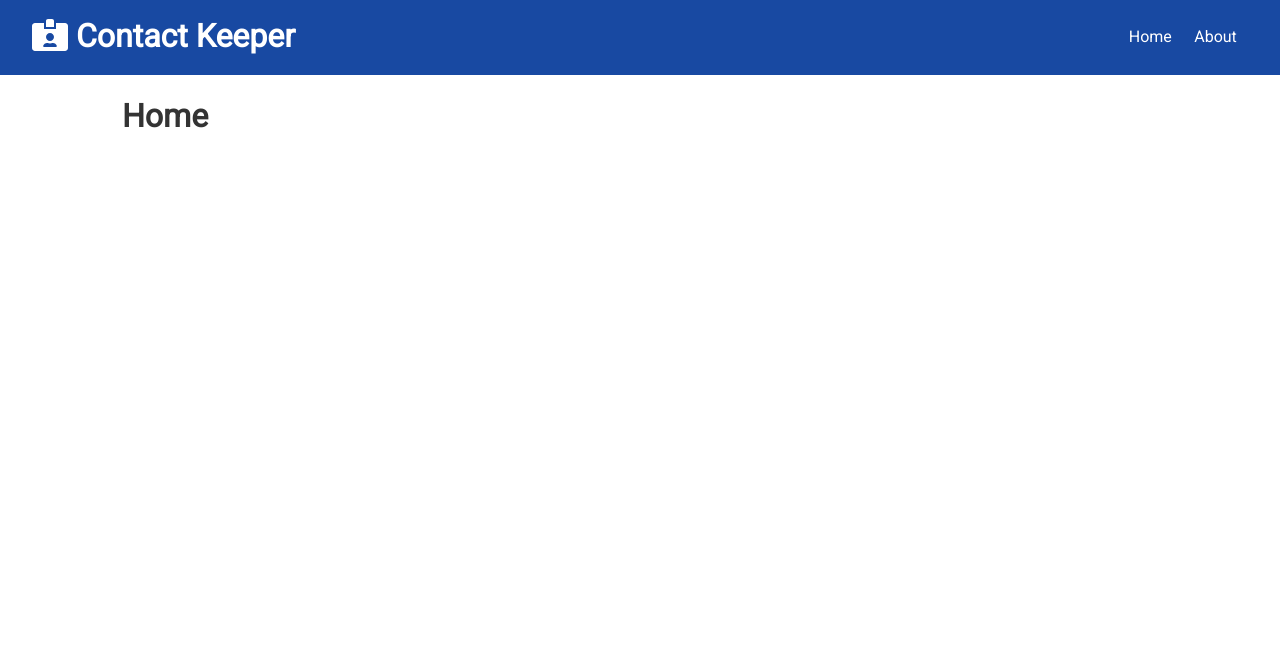
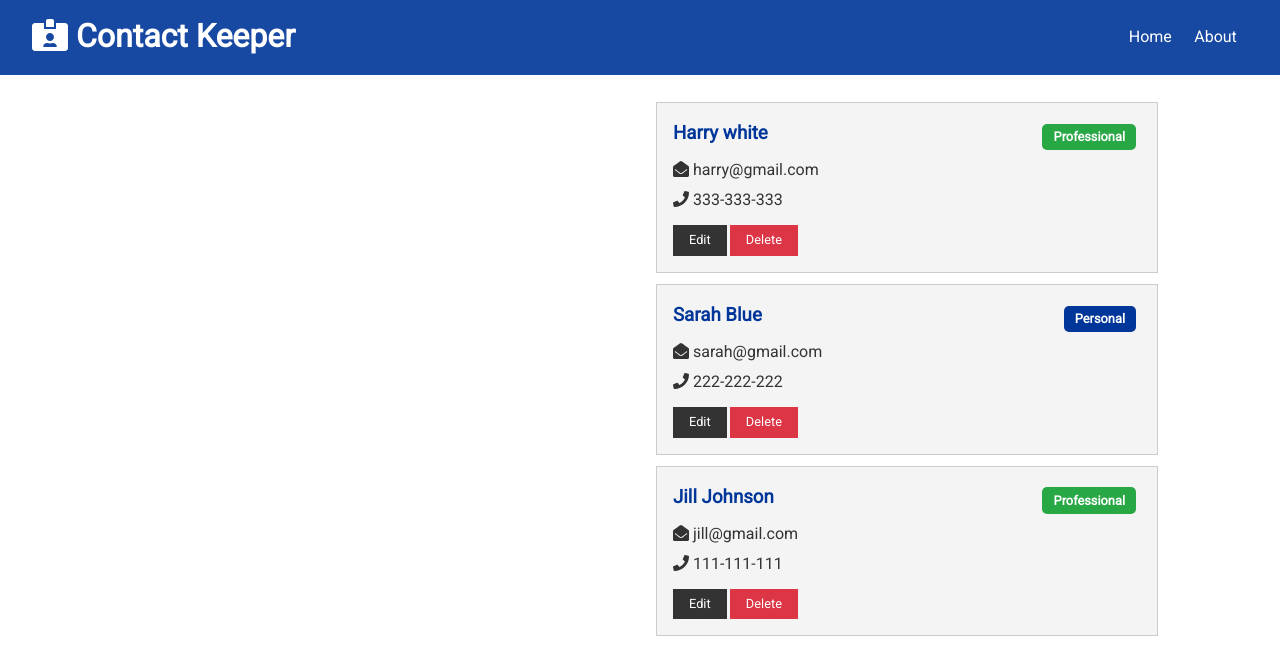
Before and after one commit to webguyty/ContactKeeper, a React (Create React App) app in the folder client/: page / in a window 1280 px wide. Shown: the top 658 px of the page. Built offline with nearby package versions, Linux system fonts and the light colour scheme.

Commit message:
added contact and contact items components

```diff
--- a/client/src/components/contacts/ContactItem.js
+++ b/client/src/components/contacts/ContactItem.js
@@ -0,0 +1,43 @@
+import React from 'react';
+import PropTypes from 'prop-types';
+
+const ContactItem = ({ contact }) => {
+  const { id, name, email, phone, type } = contact;
+  return (
+    <div className='card bg-light'>
+      <h3 className='text-primary text-left'>
+        {name}{' '}
+        <span
+          style={{ float: 'right' }}
+          className={`badge ${
+            type === 'professional' ? 'badge-success' : 'badge-primary'
+          }`}
+        >
+          {type.charAt(0).toUpperCase() + type.slice(1)}
+        </span>
+      </h3>
+      <ul className='list'>
+        {email && (
+          <li>
+            <i className='fas fa-envelope-open'></i> {email}
+          </li>
+        )}
+        {phone && (
+          <li>
+            <i className='fas fa-phone'></i> {phone}
+          </li>
+        )}
+      </ul>
+      <p>
+        <button className='btn btn-dark btn-sm'>Edit</button>
+        <button className='btn btn-danger btn-sm'>Delete</button>
+      </p>
+    </div>
+  );
+};
+
+ContactItem.propTypes = {
+  contact: PropTypes.object.isRequired,
+};
+
+export default ContactItem;
--- a/client/src/components/contacts/Contacts.js
+++ b/client/src/components/contacts/Contacts.js
@@ -0,0 +1,18 @@
+import React, { Fragment, useContext } from 'react';
+import ContactItem from './ContactItem';
+import ContactContext from '../../context/contact/contactContext';
+
+const Contacts = () => {
+  const contactContext = useContext(ContactContext);
+
+  const { contacts } = contactContext;
+  return (
+    <Fragment>
+      {contacts.map((contact) => (
+        <ContactItem key={contact.id} contact={contact} />
+      ))}
+    </Fragment>
+  );
+};
+
+export default Contacts;
--- a/client/src/components/pages/Home.js
+++ b/client/src/components/pages/Home.js
@@ -1,9 +1,13 @@
 import React from 'react';
+import Contacts from '../contacts/Contacts';
 
 const Home = () => {
   return (
-    <div>
-      <h1>Home</h1>
+    <div className='grid-2'>
+      <div>{/* Contact from */}</div>
+      <div>
+        <Contacts />
+      </div>
     </div>
   );
 };
```
